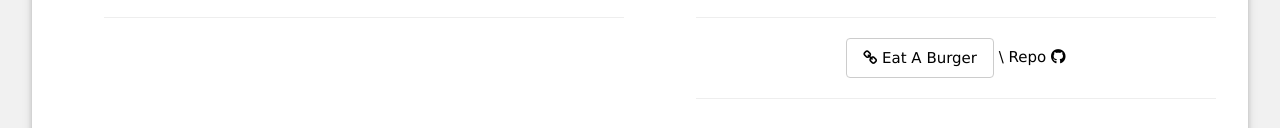
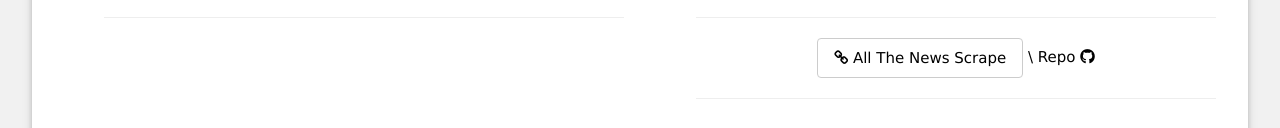
Before and after one commit to GospelBeats/resume, a plain HTML site: page index.html in a window 1280 px wide. Shown: the part 3230-3358 px from the top of the page. Drawn offline with nearby package versions, Linux system fonts and the light colour scheme.

Commit message:
updated project title

```diff
--- a/index.html
+++ b/index.html
@@ -300,7 +300,7 @@
                 </li>
                 <hr>
                 <li>
-                        <a class="w3-btn w3-round w3-border" href="https://all-the-news-to-scrape.herokuapp.com/" target="_blank"><i class="fa fa-link"></i> Eat A Burger</a>
+                        <a class="w3-btn w3-round w3-border" href="https://all-the-news-to-scrape.herokuapp.com/" target="_blank"><i class="fa fa-link"></i> All The News Scrape</a>
                         <a href="https://github.com/GospelBeats/All-the-News-That-s-Fit-to-Scrape" target="_blank"> \ Repo <i class="fa fa-github"></i></a>
                 </li>
                 <hr>
```
